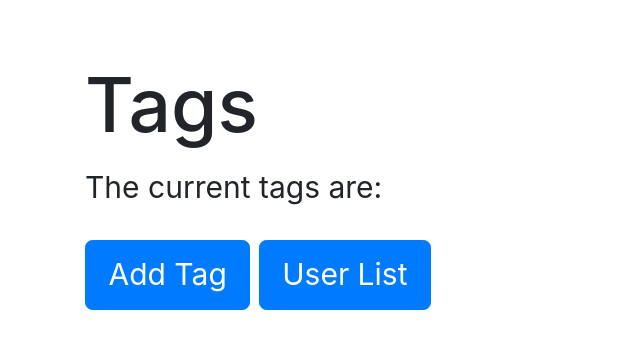
After one commit to jasparvb/blogly-app, a Flask app: page /tags/ in a window 1280 px wide. The commit adds this page. Shown: the top 349 px of the page, without its empty margins (0-640 px from the left). Run offline with Flask 2, Linux system fonts and the light colour scheme; data that the repository does not hold is empty; some libraries are stand-ins or nearby versions.

Commit message:
Added tags

```diff
--- a/app.py
+++ b/app.py
@@ -1,7 +1,7 @@
 """Blogly application."""
 
 from flask import Flask, request, redirect, render_template, flash
-from models import db, connect_db, User, Post
+from models import db, connect_db, User, Post, PostTag, Tag
 
 app = Flask(__name__)
 
@@ -24,11 +24,22 @@ def home():
     """Redirect to users list"""
     return redirect("/users")
 
+##############################################################################################
+# USERS
+##############################################################################################
+
 @app.route("/users/")
 def list_users():
     """List users"""
     users = User.query.all()
     return render_template("users.html", users=users)
+
+@app.route("/users/<int:user_id>")
+def show_user(user_id):
+    """Show info on a single user."""
+    user = User.query.get_or_404(user_id)
+    posts = user.posts
+    return render_template("user.html", user=user, posts=posts)
 
 @app.route("/users/new", methods=['GET', 'POST'])
 def add_user():
@@ -50,13 +61,6 @@ def add_user():
             flash('Name fields cannot be blank')
             return render_template("add-user.html")
 
-@app.route("/users/<int:user_id>")
-def show_user(user_id):
-    """Show info on a single user."""
-    user = User.query.get_or_404(user_id)
-    posts = user.posts
-    return render_template("user.html", user=user, posts=posts)
-
 @app.route("/users/<int:user_id>/edit", methods=['GET', 'POST'])
 def edit_user(user_id):
     """Edit info of a single user"""
@@ -68,8 +72,8 @@ def edit_user(user_id):
         user.last_name = request.form['last-name']
         user.image_url = request.form['image-url'] if request.form['image-url'] else None
 
-        if first_name and last_name:
-            user = User(first_name=first_name, last_name=last_name, image_url=image_url)
+        if user.first_name and user.last_name:
+            #user = User(first_name=first_name, last_name=last_name, image_url=image_url)
             db.session.add(user)
             db.session.commit()
 
@@ -78,45 +82,66 @@ def edit_user(user_id):
             flash('Name fields cannot be blank')
             return render_template("edit-user.html")
 
+@app.route("/users/<int:user_id>/delete", methods=['POST'])
+def delete_user(user_id):
+    """Delete the user"""
+    User.query.filter_by(id=user_id).delete()
+    db.session.commit()
+
+    return redirect("/users")
+
+##############################################################################################
+# POSTS
+##############################################################################################
+
+@app.route("/posts/<int:post_id>")
+def show_post(post_id):
+    """Show info on a single post."""
+    post = Post.query.get_or_404(post_id)
+    return render_template("post.html", post=post)
+
 @app.route("/users/<int:user_id>/posts/new", methods=['GET', 'POST'])
 def add_post(user_id):
     """Show add a post form and handle post submission"""
     user = User.query.get_or_404(user_id)
-    #import pdb
-    #pdb.set_trace()
+    tags = Tag.query.all()
     if request.method == 'GET':
-        return render_template("add-post.html", user=user)
+        return render_template("add-post.html", user=user, tags=tags)
     else:
         title = request.form['title']
         content = request.form['content']
+        post_tags = request.form.getlist('tags')
 
         if title and content:
             post = Post(title=title, content=content, user_id=user_id)
-
+            for post_tag in post_tags:
+                tag = Tag.query.filter_by(name=post_tag).one()
+                post.tags.append(tag)
             db.session.add(post)
             db.session.commit()
 
             return redirect(f"/users/{user_id}")
         else:
             flash('Title and content cannot be blank')
-            return render_template("add-post.html", user=user)
+            return render_template("add-post.html", user=user, tags=tags)
 
 @app.route("/posts/<int:post_id>/edit", methods=['GET', 'POST'])
 def edit_post(post_id):
     """Show edit a post form and handle editing post"""
     post = Post.query.get_or_404(post_id)
-    user = post.user
-    #import pdb
-    #pdb.set_trace()
+    tags = Tag.query.all()
+
     if request.method == 'GET':
-        return render_template("edit-post.html", user=user, post=post)
+        return render_template("edit-post.html", post=post, tags=tags)
     else:
-        title = request.form['title']
-        content = request.form['content']
-
-        if title and content:
-            post = Post(title=title, content=content, user_id=user_id)
-
+        post.title = request.form['title']
+        post.content = request.form['content']
+        post_tags = request.form.getlist('tags')
+        if post.title and post.content:
+            post.tags = []
+            for post_tag in post_tags:
+                tag = Tag.query.filter_by(name=post_tag).one()
+                post.tags.append(tag)
             db.session.add(post)
             db.session.commit()
 
@@ -124,21 +149,6 @@ def edit_post(post_id):
         else:
             flash('Title and content cannot be blank')
             return render_template("edit-post.html", user=user, post=post)
-
-@app.route("/posts/<int:post_id>")
-def show_post(post_id):
-    """Show info on a single post."""
-    post = Post.query.get_or_404(post_id)
-    user = post.user
-    return render_template("post.html", user=user, post=post)
-
-@app.route("/users/<int:user_id>/delete", methods=['POST'])
-def delete_user(user_id):
-    """Delete the user"""
-    User.query.filter_by(id=user_id).delete()
-    db.session.commit()
-
-    return redirect("/users")
 
 @app.route("/posts/<int:post_id>/delete", methods=['POST'])
 def delete_post(post_id):
@@ -149,3 +159,73 @@ def delete_post(post_id):
     db.session.commit()
 
     return redirect(f"/users/{user_id}")
+
+##############################################################################################
+# TAGS
+##############################################################################################
+
+@app.route("/tags/")
+def list_tags():
+    """Return list of tags"""
+    tags = Tag.query.all()
+    return render_template("tags.html", tags=tags)
+
+@app.route("/tags/<int:tag_id>")
+def show_tag(tag_id):
+    """Show info on a single tag."""
+    tag = Tag.query.get_or_404(tag_id)
+    return render_template("tag.html", tag=tag)
+
+@app.route("/tags/new", methods=['GET', 'POST'])
+def add_tag():
+    """Add tag and redirect to tag list"""
+    if request.method == 'GET':
+        return render_template("add-tag.html")
+    else:
+        name = request.form['name']
+
+        tags = [t.name for t in Tag.query.all()]
+        if name in tags:
+            flash('That tag already exists')
+            return render_template("add-tag.html")
+        if name:
+            tag = Tag(name=name)
+            db.session.add(tag)
+            db.session.commit()
+
+            return redirect("/tags")
+        else:
+            flash('Name field cannot be blank')
+            return render_template("add-tag.html")
+
+
+@app.route("/tags/<int:tag_id>/edit", methods=['GET', 'POST'])
+def edit_tag(tag_id):
+    """Edit info of a single tag"""
+    tag = Tag.query.get_or_404(tag_id)
+    if request.method == 'GET':
+        return render_template("edit-tag.html", tag=tag)
+    else:
+        name = request.form['name']
+
+        tags = [t.name for t in Tag.query.all()]
+        if name in tags and name != tag.name:
+            flash('That tag already exists')
+            return render_template("edit-tag.html", tag=tag)
+        if name:
+            tag.name = name
+            db.session.add(tag)
+            db.session.commit()
+
+            return redirect("/tags")
+        else:
+            flash('Name field cannot be blank')
+            return render_template("edit-tag.html")
+
+@app.route("/tags/<int:tag_id>/delete", methods=['POST'])
+def delete_tag(tag_id):
+    """Delete the tag"""
+    Tag.query.filter_by(id=tag_id).delete()
+    db.session.commit()
+
+    return redirect("/tags")
--- a/templates/add-post.html
+++ b/templates/add-post.html
@@ -9,6 +9,12 @@
     <form action="/users/{{ user.id }}/posts/new" method="POST">
         <div class="input-group mb-2"><label for="title">Title</label><input type="text" name="title" placeholder=""></div>
         <div class="input-group mb-2"><label for="content">Content</label><textarea name="content" placeholder=""></textarea></div>
+        {% for tag in tags %}
+            <div class="form-check">
+                <input class="form-check-input" type="checkbox" name="tags" value="{{ tag.name }}">
+                <label class="form-check-label" for="{{ tag.name }}">{{ tag.name }}</label>
+            </div>
+        {% endfor %}
         <a class="btn btn-warning" href="/users/{{ user.id }}">Cancel</a>
         <button class="btn btn-info">Add</button>
     </form>
--- /dev/null
+++ b/templates/tags.html
@@ -0,0 +1,14 @@
+{% extends 'base.html' %}
+
+{% block title %}Tags{% endblock %}
+{% block content %}
+    <h1>Tags</h1>
+    <p>The current tags are:</p>
+    <ul>
+        {% for tag in tags %}
+        <li><a href="/tags/{{ tag.id }}">{{ tag.name }}</a></li>
+        {% endfor %}
+    </ul>
+    <a class="btn btn-primary" href="/tags/new">Add Tag</a>
+    <a class="btn btn-primary" href="/users">User List</a>
+{% endblock %}
--- a/templates/users.html
+++ b/templates/users.html
@@ -9,7 +9,7 @@
         <li><a href="/users/{{ user.id }}">{{user.full_name}}</a></li>
         {% endfor %}
     </ul>
-    <form action="/users/new">
-        <button>Add User</button>
-    </form>
+    <a class="btn btn-primary" href="/users/new">Add User</a>
+    <a class="btn btn-primary" href="/tags">Tag List</a>
+
 {% endblock %}
```
Also changed, not shown: models.py (+17 -0 lines), templates/add-tag.html (added, +14 -0 lines), templates/add-user.html (+4 -3 lines), templates/edit-post.html (+11 -1 lines), templates/edit-tag.html (added, +14 -0 lines), templates/post.html (+10 -2 lines), templates/tag.html (added, +16 -0 lines).
